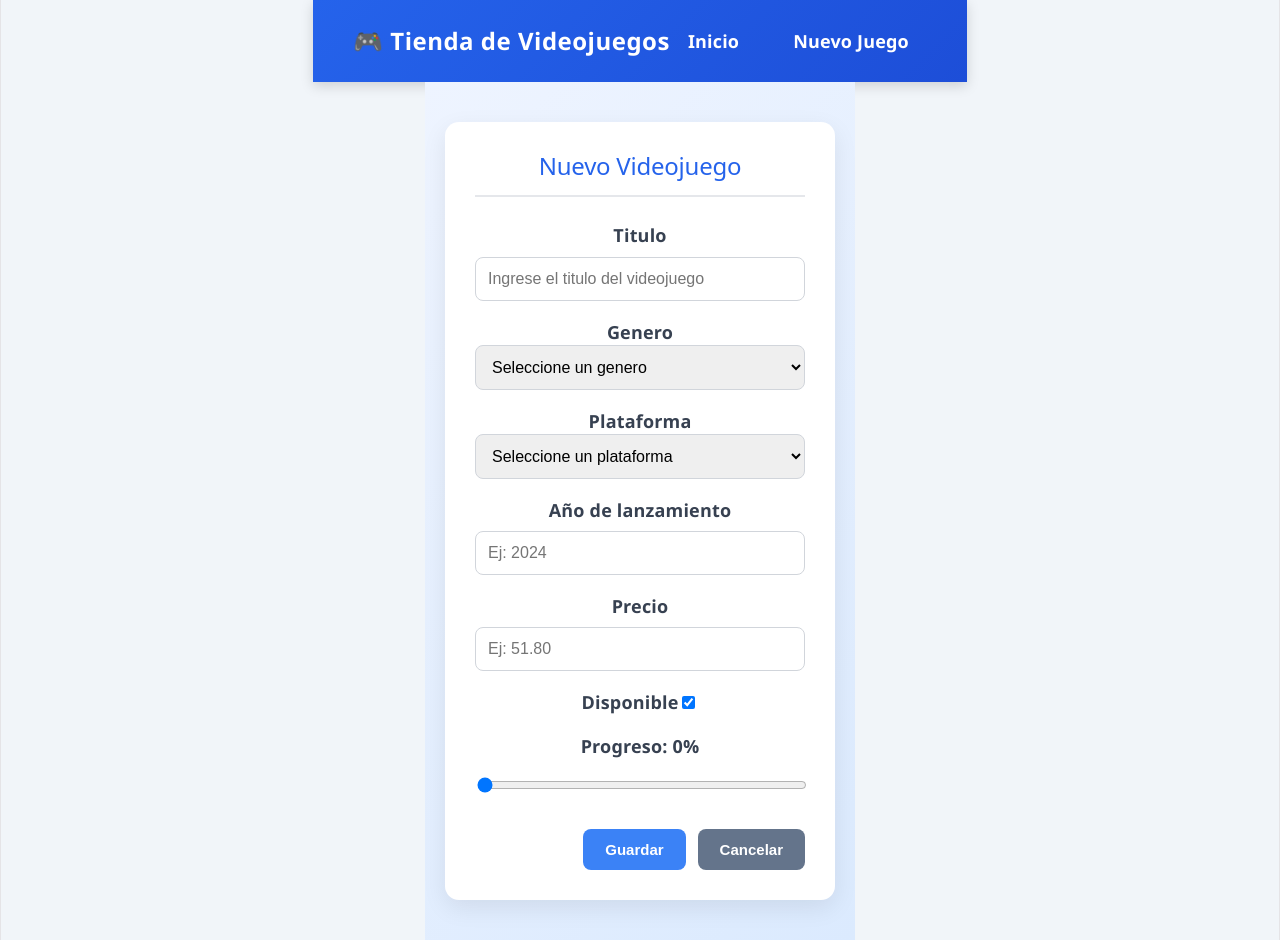
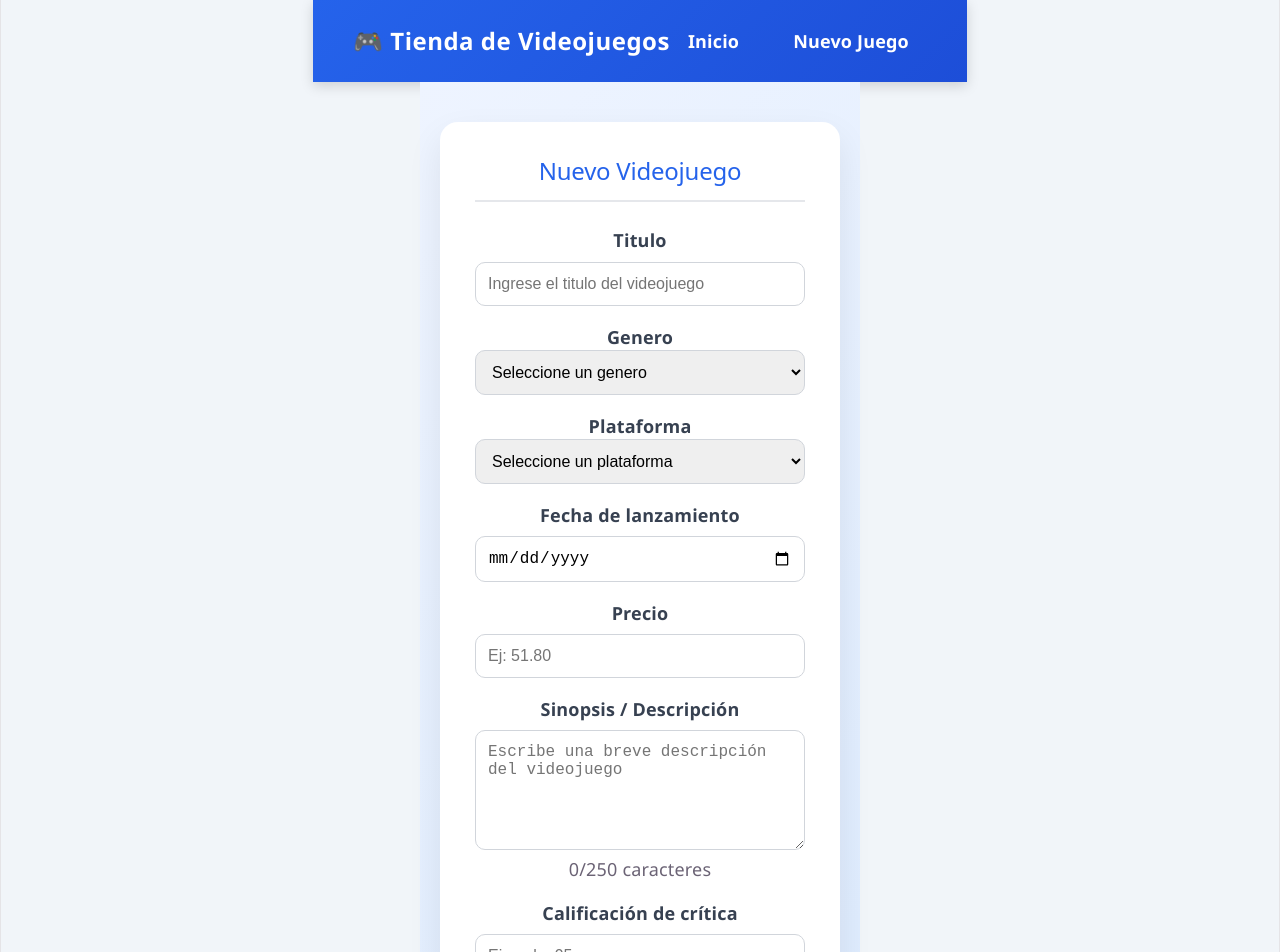
Before and after one commit to paulveloz28/Tienda-Videojuegos, a React (Vite) app: page /nuevo in a window 1280 px wide. Shown: the top 952 px of the page. Built offline with nearby package versions, Linux system fonts and the light colour scheme.

Commit message:
feat: Implementa validaciones, persistenia local y mejoras UI en videojuegos

```diff
--- a/src/App.jsx
+++ b/src/App.jsx
@@ -3,14 +3,30 @@ import data from "./data/videojuegos";
 import TablaVideojuegos from "./components/TablaVideojuegos";
 
 
-import { useState } from "react";
+import { useEffect, useState } from "react";
 import { BrowserRouter, Route, Routes } from "react-router-dom";
 import Navbar from "./components/Navbar";
 import FormularioVideojuego from "./components/FormularioVideojuego";
+import AlertaNotificacion from "./components/AlertaNotificacion";
 import PaginaNoEncontrada from "./components/PaginaNoEncontrada";
 
 function App() {
-  const [videojuegos, setVideojuegos] = useState(data);
+  const [videojuegos, setVideojuegos] = useState(() => {
+  const datosGuardados = localStorage.getItem("lista_videojuegos");
+
+  return datosGuardados
+    ? JSON.parse(datosGuardados)
+    : data;
+});
+
+ const [mensaje, setMensaje] = useState("");
+
+ useEffect(() => {
+  localStorage.setItem(
+    "lista_videojuegos",
+    JSON.stringify(videojuegos)
+  );
+  }, [videojuegos]);
 
   function agregarVideojuego(videojuegoNuevo) {
   setVideojuegos([...videojuegos, videojuegoNuevo]);
@@ -34,20 +50,35 @@ function App() {
   }
 
   function manejarGuardar(videojuego){
+
   const existe = videojuegos.find(
     (juego) => juego.id === videojuego.id
   );
 
   if(existe){
     editarVideojuego(videojuego);
+    setMensaje("Videojuego actualizado correctamente.");
   }else{
     agregarVideojuego(videojuego);
+    setMensaje("Videojuego agregado correctamente.");
   }
+}
+
+  function cerrarMensaje(){
+  setMensaje("");
   }
 
   return (
     <BrowserRouter>
       <Navbar/>
+
+      {mensaje && (
+    <AlertaNotificacion
+      mensaje={mensaje}
+      onCerrar={cerrarMensaje}
+    />
+    )}
+
       <Routes>
         <Route
           path="/"
--- /dev/null
+++ b/src/components/AlertaNotificacion.css
@@ -0,0 +1,37 @@
+.toast-notificacion {
+  position: fixed;
+  top: 20px;
+  right: 20px;
+
+  background: rgba(34, 197, 94, 0.9);
+  color: white;
+
+  padding: 15px 25px;
+
+  border-radius: 12px;
+
+  font-size: 1rem;
+  font-weight: 600;
+
+  box-shadow: 0 8px 20px rgba(0,0,0,0.15);
+
+  z-index: 9999;
+
+  animation: aparecerToast 0.3s ease;
+}
+
+
+/* Animación de entrada */
+@keyframes aparecerToast {
+
+  from {
+    opacity: 0;
+    transform: translateY(-20px);
+  }
+
+  to {
+    opacity: 1;
+    transform: translateY(0);
+  }
+
+}
--- /dev/null
+++ b/src/components/AlertaNotificacion.jsx
@@ -0,0 +1,21 @@
+import { useEffect } from "react";
+import "./AlertaNotificacion.css";
+
+function AlertaNotificacion({ mensaje, onCerrar }) {
+
+  useEffect(() => {
+    const temporizador = setTimeout(() => {
+      onCerrar();
+    }, 3000);
+
+    return () => clearTimeout(temporizador);
+  }, [onCerrar]);
+
+  return (
+    <div className="toast-notificacion">
+      ✅ {mensaje}
+    </div>
+  );
+}
+
+export default AlertaNotificacion;
--- a/src/components/FormularioVideojuego.css
+++ b/src/components/FormularioVideojuego.css
@@ -7,98 +7,301 @@
     min-height: calc(100vh - 70px);
 }
 
+
+/* Tarjeta principal del formulario */
 .formulario-card {
     width: 100%;
     max-width: 700px;
     background: #ffffff;
-    border-radius: 14px;
-    padding: 30px;
-    box-shadow: 0 8px 25px rgba(0,0,0,.08);
+    border-radius: 18px;
+    padding: 35px;
+
+    box-shadow:
+    0 15px 35px rgba(0,0,0,0.08);
+
+    transition: all 0.3s ease;
 }
 
+
+/* Efecto al pasar sobre la tarjeta */
+.formulario-card:hover {
+    transform: translateY(-3px);
+}
+
+
+/* Título */
 .formulario-card h2 {
     text-align: center;
     margin-bottom: 25px;
+
     color: #2563eb;
+
     padding-bottom: 15px;
+
     border-bottom: 2px solid #e5e7eb;
 }
 
+
+/* Etiquetas */
 .formulario-card label {
+
     display: block;
+
     font-weight: 600;
+
     color: #374151;
+
     margin-top: 18px;
+
     margin-bottom: 8px;
 }
 
+
+
+/* Inputs, select y textarea */
 .form-control {
+
     width: 100%;
+
     padding: 12px;
+
     border: 1px solid #d1d5db;
-    border-radius: 8px;
+
+    border-radius: 10px;
+
     font-size: 16px;
+
     box-sizing: border-box;
-    transition: .3s;
+
+
+    /*
+      Requisito del taller:
+      transición suave al hacer focus
+    */
+    transition: all 0.3s ease;
+
 }
 
+
+
+/* Efecto moderno focus */
 .form-control:focus {
+
     outline: none;
+
     border-color: #2563eb;
-    box-shadow: 0 0 6px rgba(37,99,235,.25);
+
+    box-shadow:
+    0 0 0 4px rgba(37,99,235,0.15);
+
 }
 
-.form-range {
-    width: 100%;
-    margin-top: 10px;
+
+
+/* Textarea dinámico */
+textarea.form-control {
+
+    min-height: 120px;
+
+    resize: vertical;
+
+    transition: all 0.3s ease;
+
 }
 
-.botones-formulario {
-    display: flex;
-    justify-content: flex-end;
-    gap: 12px;
-    margin-top: 30px;
+
+/* Expansión al escribir */
+textarea.form-control:focus {
+
+    min-height: 170px;
+
 }
 
-.botones-formulario button {
-    border: none;
-    padding: 12px 22px;
-    border-radius: 8px;
-    cursor: pointer;
-    color: white;
-    font-size: 15px;
-    font-weight: bold;
-    transition: .25s;
+
+
+/* Barra de progreso */
+.form-range {
+
+    width: 100%;
+
+    margin-top: 10px;
+
 }
 
-.botones-formulario button:first-child {
-    background: #3b82f6;
+
+
+/* Contenedor botones */
+.botones-formulario {
+
+    display: flex;
+
+    justify-content: flex-end;
+
+    gap: 12px;
+
+    margin-top: 30px;
+
 }
 
-.botones-formulario button:first-child:hover {
-    background: #1d4ed8;
+
+
+/* Botones */
+.botones-formulario button {
+
+    border: none;
+
+    padding: 12px 22px;
+
+    border-radius: 10px;
+
+    cursor: pointer;
+
+    color: white;
+
+    font-size: 15px;
+
+    font-weight: bold;
+
+
+    transition: all 0.3s ease;
+
 }
 
-.botones-formulario button:last-child {
-    background: #64748b;
+
+
+/* Botón guardar */
+.botones-formulario button:first-child {
+
+    background: #3b82f6;
+
 }
 
+
+.botones-formulario button:first-child:hover {
+
+    background: #1d4ed8;
+
+    transform: translateY(-2px);
+
+}
+
+
+
+/* Botón cancelar */
+.botones-formulario button:last-child {
+
+    background: #64748b;
+
+}
+
+
 .botones-formulario button:last-child:hover {
-    background: #b91c1c;
+
+    background: #475569;
+
+    transform: translateY(-2px);
+
 }
+
+
+
+/*
+=================================
+ VALIDACIONES VISUALES
+=================================
+*/
+
+
+.error-mensaje {
+
+    display: block;
+
+    margin-top: 5px;
+
+    margin-bottom: 10px;
+
+    color: #dc2626;
+
+    font-size: 0.85rem;
+
+    font-weight: 600;
+
+
+    /*
+      Animación solicitada:
+      opacity 0 a 1
+    */
+
+    animation: aparecerError 0.3s ease;
+
+}
+
+
+
+@keyframes aparecerError {
+
+    from {
+
+        opacity: 0;
+
+        transform: translateY(-5px);
+
+    }
+
+
+    to {
+
+        opacity: 1;
+
+        transform: translateY(0);
+
+    }
+
+}
+
+
+
+/*
+=================================
+ RESPONSIVE
+=================================
+*/
+
 
 @media (max-width:768px){
 
-    .formulario-card{
-        padding:20px;
+
+    .formulario-container {
+
+        padding: 20px 12px;
+
     }
 
-    .botones-formulario{
-        flex-direction:column;
+
+
+    .formulario-card {
+
+        padding: 20px;
+
+        border-radius: 14px;
+
     }
 
-    .botones-formulario button{
-        width:100%;
+
+
+    .botones-formulario {
+
+        flex-direction: column;
+
     }
 
+
+
+    .botones-formulario button {
+
+        width: 100%;
+
+    }
+
+
 }
--- a/src/components/FormularioVideojuego.jsx
+++ b/src/components/FormularioVideojuego.jsx
@@ -18,6 +18,13 @@ function FormularioVideojuego({onGuardar}){
     const [disponible, setDisponible] = useState(true);
     const [progreso, setProgreso] = useState(0);
 
+    const [fechaLanzamiento, setFechaLanzamiento] = useState("");
+    const [descripcion, setDescripcion] = useState("");
+    const [calificacion, setCalificacion] = useState("");
+
+    const [errores, setErrores] = useState({});
+
+
     useEffect(()=> {
       if(videojuegoRecuperado){
         setTitulo(videojuegoRecuperado.titulo);
@@ -27,6 +34,9 @@ function FormularioVideojuego({onGuardar}){
         setPrecio(videojuegoRecuperado.precio);
         setDisponible(videojuegoRecuperado.disponible);
         setProgreso(videojuegoRecuperado.progreso);
+        setFechaLanzamiento(videojuegoRecuperado.fechaLanzamiento);
+        setDescripcion(videojuegoRecuperado.descripcion);
+        setCalificacion(videojuegoRecuperado.calificacion);
       }else{
         setTitulo("");
         setGenero("");
@@ -35,10 +45,71 @@ function FormularioVideojuego({onGuardar}){
         setPrecio("");
         setDisponible(true);
         setProgreso(0);
+        setFechaLanzamiento("");
+        setDescripcion("");
+        setCalificacion("");
       }
     }, [videojuegoRecuperado]);
 
-    function manejarGuardar(){
+    function validarFormulario() {
+  const erroresActivos = {};
+
+  // Validar título
+  if (titulo.trim() === "") {
+    erroresActivos.titulo = "El título es obligatorio.";
+  }
+
+  // Validar fecha de lanzamiento
+  if (fechaLanzamiento === "") {
+    erroresActivos.fechaLanzamiento =
+      "Debe seleccionar una fecha de lanzamiento.";
+  } else {
+    const hoy = new Date().toISOString().split("T")[0];
+
+    if (fechaLanzamiento > hoy) {
+      erroresActivos.fechaLanzamiento =
+        "La fecha no puede ser posterior a la fecha actual.";
+    }
+  }
+
+  // Validar descripción
+  if (descripcion.trim().length < 10) {
+    erroresActivos.descripcion =
+      "La descripción debe tener al menos 10 caracteres.";
+  }
+
+  // Validar calificación
+  if (
+    calificacion === "" ||
+    Number(calificacion) < 1 ||
+    Number(calificacion) > 100
+  ) {
+    erroresActivos.calificacion =
+      "La calificación debe estar entre 1 y 100.";
+  }
+
+  // Validar precio
+  if (precio === "" || Number(precio) <= 0) {
+    erroresActivos.precio =
+      "Ingrese un precio válido.";
+  }
+
+  return erroresActivos;
+}
+
+    function manejarGuardar(e){
+
+       e.preventDefault();
+
+        const erroresActivos = validarFormulario();
+
+        if (Object.keys(erroresActivos).length > 0) {
+          setErrores(erroresActivos);
+          return;
+        }
+
+        setErrores({});
+
        const videojuego = {
         id:
           videojuegoRecuperado !== null && videojuegoRecuperado !== undefined ? videojuegoRecuperado.id : Date.now(),
@@ -49,6 +120,9 @@ function FormularioVideojuego({onGuardar}){
           precio: Number(precio),
           disponible,
           progreso: Number(progreso),
+          fechaLanzamiento,
+          descripcion,
+          calificacion: Number(calificacion),
        };
 
        onGuardar(videojuego);
@@ -61,7 +135,7 @@ function FormularioVideojuego({onGuardar}){
 
     return(
       <div className="formulario-container">
-      <div className="formulario-card">
+      <form className="formulario-card" onSubmit={manejarGuardar}>
 
       <h2>{videojuegoRecuperado ? "Editar Videojuego" : "Nuevo Videojuego"}</h2>
 
@@ -73,6 +147,9 @@ function FormularioVideojuego({onGuardar}){
           onChange={(e)=> setTitulo(e.target.value)}
           placeholder="Ingrese el titulo del videojuego"
         />
+
+        {errores.titulo && (<span className="error-mensaje">{errores.titulo}</span>)}
+
         <label>
           Genero
           <select
@@ -103,20 +180,20 @@ function FormularioVideojuego({onGuardar}){
             <option value="PlayStation 5">PlayStation 5</option>
             <option value="Nintendo Switch">Nintendo Switch</option>
             <option value="Xbox Series X">Xbox Series X</option>
-            <option value="Xbox">Carreras</option>
+            <option value="Xbox">Xbox</option>
           </select>
         </label>
 
-        <label>Año de lanzamiento</label>
+        <label>Fecha de lanzamiento</label>
+
         <input
           className="form-control"
-          type="Number"
-          value={lanzamiento}
-          onChange={(e)=> setLanzamiento(e.target.value)}
-          placeholder="Ej: 2024"
-          min="1970"
-          max="2100"
+          type="date"
+          value={fechaLanzamiento}
+          onChange={(e)=>setFechaLanzamiento(e.target.value)}
         />
+
+        {errores.fechaLanzamiento && (<span className="error-mensaje">{errores.fechaLanzamiento}</span>)}
 
         <label>Precio</label>
         <input
@@ -128,6 +205,38 @@ function FormularioVideojuego({onGuardar}){
           min="0"
           step="0.01"
         />
+
+        {errores.precio && (<span className="error-mensaje">{errores.precio}</span>)}
+
+        <label>Sinopsis / Descripción</label>
+
+        <textarea
+          className="form-control"
+          value={descripcion}
+          onChange={(e)=>setDescripcion(e.target.value)}
+          placeholder="Escribe una breve descripción del videojuego"
+          maxLength="250"
+        />
+
+        {errores.descripcion && (<span className="error-mensaje">{errores.descripcion}</span>)}
+
+        <p>
+          {descripcion.length}/250 caracteres
+        </p>
+
+        <label>Calificación de crítica</label>
+
+        <input
+          className="form-control"
+          type="number"
+          value={calificacion}
+          onChange={(e)=>setCalificacion(e.target.value)}
+          min="1"
+          max="100"
+          placeholder="Ejemplo: 95"
+        />
+
+        {errores.calificacion && (<span className="error-mensaje">{errores.calificacion}</span>)}
 
         <label>
           Disponible
@@ -151,12 +260,12 @@ function FormularioVideojuego({onGuardar}){
           onChange={(e)=> setProgreso(e.target.value / 100)}
         />
         <div className="botones-formulario">
-            <button onClick={manejarGuardar}>Guardar</button>
-            <button onClick={manejarCancelar}>Cancelar</button>
+            <button type="submit">Guardar</button>
+            <button type="button" onClick={manejarCancelar}>Cancelar</button>
         </div>
+        </form>
+      </div>
 
-      </div>
-      </div>
     );
 }
 
--- a/src/components/TablaVideojuegos.css
+++ b/src/components/TablaVideojuegos.css
@@ -85,7 +85,8 @@ html, body {
   box-shadow: 0 10px 25px -5px rgba(0, 0, 0, 0.05), 0 8px 10px -6px rgba(0, 0, 0, 0.05);
   border: 1px solid #e2e8f0;
   background-color: #ffffff;
-  overflow: hidden;
+  overflow-x:auto;
+  overflow-y:hidden;
 }
 
 /* ==========================================================================
@@ -163,12 +164,13 @@ html, body {
   display: flex;
   align-items: center;
   gap: 10px;
+  min-width:130px;
 }
 
 .progreso-barra {
   appearance: none;
   -webkit-appearance: none;
-  width: 100px;
+  width: 80px;
   height: 8px;
   border: none;
 }
--- a/src/components/TablaVideojuegos.jsx
+++ b/src/components/TablaVideojuegos.jsx
@@ -30,7 +30,9 @@ function TablaVideojuegos({ juegos, onEliminar, onEditar }) {
               <th>Título</th>
               <th>Género</th>
               <th>Plataforma</th>
-              <th>Lanzamiento</th>
+              <th>Fecha Lanzamiento</th>
+              <th>Descripcion</th>
+              <th>Calificación</th>
               <th>Precio</th>
               <th>Disponible</th>
               <th>Progreso</th>
@@ -47,7 +49,10 @@ function TablaVideojuegos({ juegos, onEliminar, onEditar }) {
                   <span className="genero-tag">{juego.genero}</span>
                 </td>
                 <td data-label="Plataforma">{juego.plataforma}</td>
-                <td data-label="Lanzamiento">{juego.lanzamiento}</td>
+                <td data-label="Fecha Lanzamiento">{juego.fechaLanzamiento}</td>
+                <td data-label="Descripcion">{juego.descripcion}</td>
+                <td data-label="Calificación">⭐ {juego.calificacion}</td>
+
                 <td data-label="Precio" className="precio-tag">${juego.precio}</td>
                 <td data-label="Disponible">
                   <span className={`disponible-tag ${juego.disponible ? "si" : "no"}`}>
--- a/src/data/videojuegos.js
+++ b/src/data/videojuegos.js
@@ -2,102 +2,122 @@ const data = [
     {
         id: 1,
         titulo: "The Legend of Zelda: Breath of the Wild",
+        fechaLanzamiento: "2024-10-25",
         genero: "Aventura",
         plataforma: "Nintendo Switch",
-        lanzamiento: 2017,
         precio: 59.99,
         disponible: true,
-        progreso: 0.85
+        progreso: 0.85,
+        descripcion: "Una aventura épica en un mundo abierto lleno de exploración.",
+        calificacion: 97
   },
   {
         id: 2,
         titulo: "Resident Evil 4 Remake",
+        fechaLanzamiento: "2024-10-25",
         genero: "Terror",
         plataforma: "PlayStation 4",
-        lanzamiento: 2023,
         precio: 39.99,
         disponible: true,
-        progreso: 0.95
+        progreso: 0.95,
+        descripcion: "Es una reimaginación del clásico de survival horror de 2005.",
+        calificacion: 97
   },
   {
         id: 3,
         titulo: "Minecraft",
+        fechaLanzamiento: "2024-10-25",
         genero: "Aventura",
         plataforma: "XBOX",
-        lanzamiento: 2011,
         precio: 29.99,
         disponible: true,
-        progreso: 0.70
+        progreso: 0.70,
+        descripcion: "Es un videojuego de construcción y supervivencia en mundo abierto generado por procedimientos.",
+        calificacion: 99
   },
   {
         id: 4,
         titulo: "Hogwarts Legacy",
+        fechaLanzamiento: "2024-10-25",
         genero: "RPG",
         plataforma: "Xbox Series X",
-        lanzamiento: 2023,
         precio: 59.99,
         disponible: true,
-        progreso: 0.50
+        progreso: 0.50,
+        descripcion: "Es un RPG de acción en un mundo abierto ambientado en el universo de Harry Potter.",
+        calificacion: 97
   },
   {
         id: 5,
         titulo: "Call of Duty: Black Ops 6",
+        fechaLanzamiento: "2016-08-05",
         genero: "Shooter",
         plataforma: "PC",
-        lanzamiento: 2024,
         precio: 69.99,
         disponible: false,
-        progreso: 0.20
+        progreso: 0.20,
+        descripcion: "Es un shooter en primera persona de acción y espionaje ambientado a principios de los años 90, tras la Guerra Fría.",
+        calificacion: 87
   },
   {
         id: 6,
         titulo: "Mario Kart 8 Deluxe",
+        fechaLanzamiento: "2017-03-03",
         genero: "Carreras",
         plataforma: "Nintendo Switch",
-        lanzamiento: 2017,
         precio: 59.99,
         disponible: true,
-        progreso: 1.00
+        progreso: 1.00,
+        descripcion: "Es un juego de carreras arcade desarrollado y publicado por Nintendo para la consola Nintendo Switch. ",
+        calificacion: 100
   },
   {
         id: 7,
         titulo: "God of War Ragnarök",
+        fechaLanzamiento: "2024-10-25",
         genero: "Acción",
         plataforma: "PlayStation 5",
-        lanzamiento: 2022,
         precio: 69.99,
         disponible: true,
-        progreso: 0.60
+        progreso: 0.60,
+        descripcion: "Es un videojuego de acción y aventura desarrollado por Santa Monica Studio.",
+        calificacion: 97
   },
   {
         id: 8,
         titulo: "Elden Ring",
+        fechaLanzamiento: "2024-10-25",
         genero: "RPG",
         plataforma: "PC",
-        lanzamiento: 2022,
         precio: 59.99,
         disponible: true,
-        progreso: 0.90
+        progreso: 0.90,
+        descripcion: "Es un aclamado juego de rol y acción de mundo abierto desarrollado por FromSoftware.",
+        calificacion: 97
 },
 {
         id: 9,
         titulo: "Spider-Man 2",
+        fechaLanzamiento: "2024-10-25",
         genero: "Acción",
         plataforma: "PlayStation 5",
-        lanzamiento: 2023,
         precio: 69.99,
         disponible: false,
-        progreso: 0.65
+        progreso: 0.65,
+        descripcion: "Es un videojuego de acción y aventuras de mundo abierto desarrollado por Insomniac Games y publicado por Sony Interactive Entertainment.",
+        calificacion: 68
 },
 {
         id: 10,
         titulo: "Assassin's Creed Shadows",
+        fechaLanzamiento: "2024-10-25",
         genero: "Acción",
         plataforma: "PC",
-        lanzamiento: 2025,
         precio: 69.99,
         disponible: false,
-        progreso: 0.15
+        progreso: 0.15,
+        descripcion: "Es un RPG de acción ambientado en el Japón feudal, lanzado el 20 de marzo de 2025 para PC, PS5 y Xbox.",
+        calificacion: 85
 },
 ];
 
```
Lines whose indentation alone changed are shown as unchanged.
